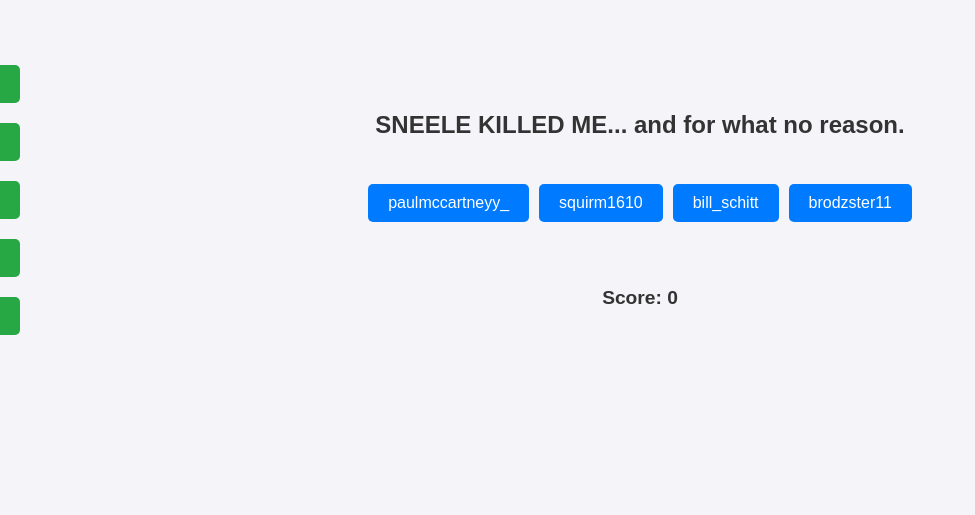
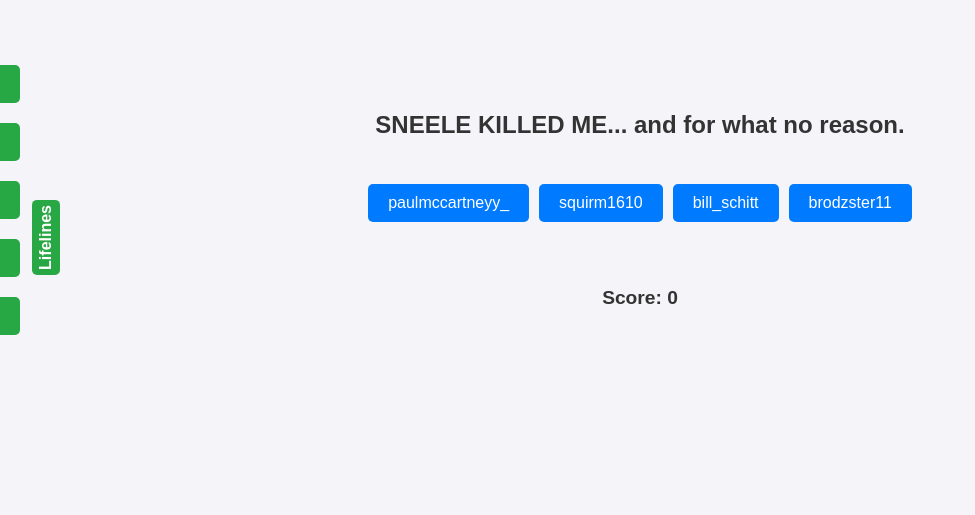
Before and after one commit to JamieEC/chat-guessr, a Flask app: page / in a window 1280 px wide. Shown: the part 200-715 px from the top of the page, without its empty margins (0-975 px from the left). Run offline with Flask 3, Linux system fonts and the light colour scheme; some libraries are stand-ins or nearby versions.

Commit message:
Update index.html

```diff
--- a/templates/index.html
+++ b/templates/index.html
@@ -200,7 +200,7 @@
             padding: 5px;
             border-radius: 5px;
             position: absolute;
-            right: -50px;
+            right: -260px;
         }
 
         .lifeline {
```
